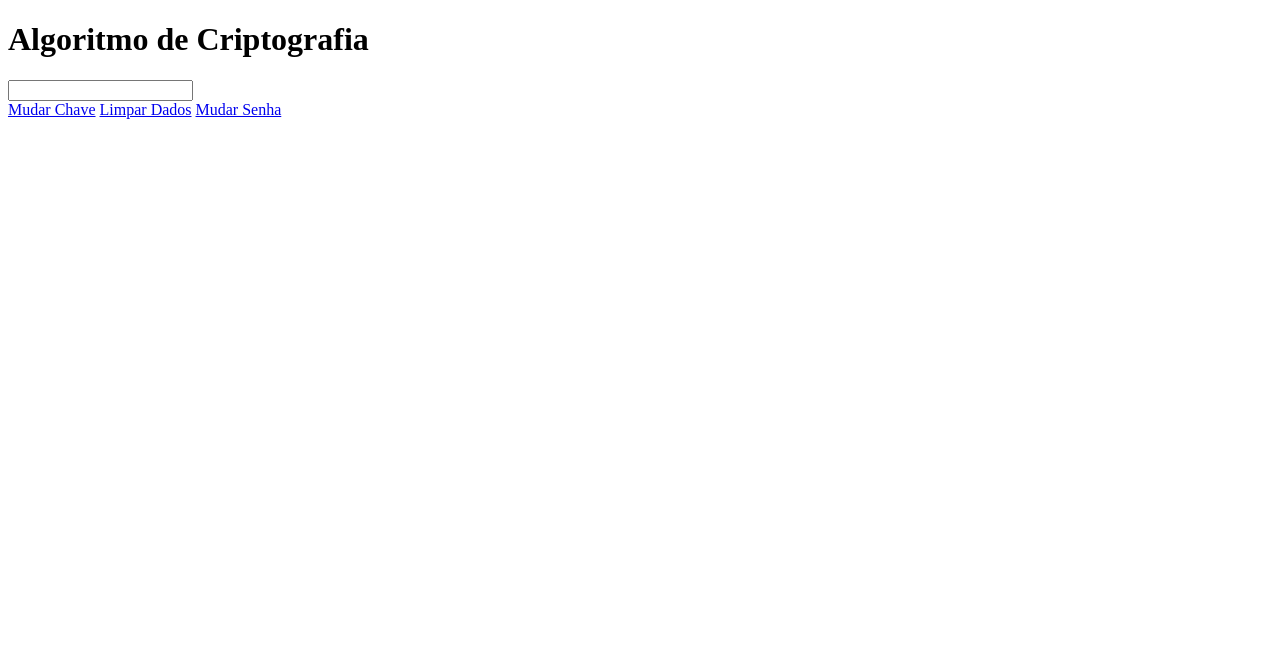
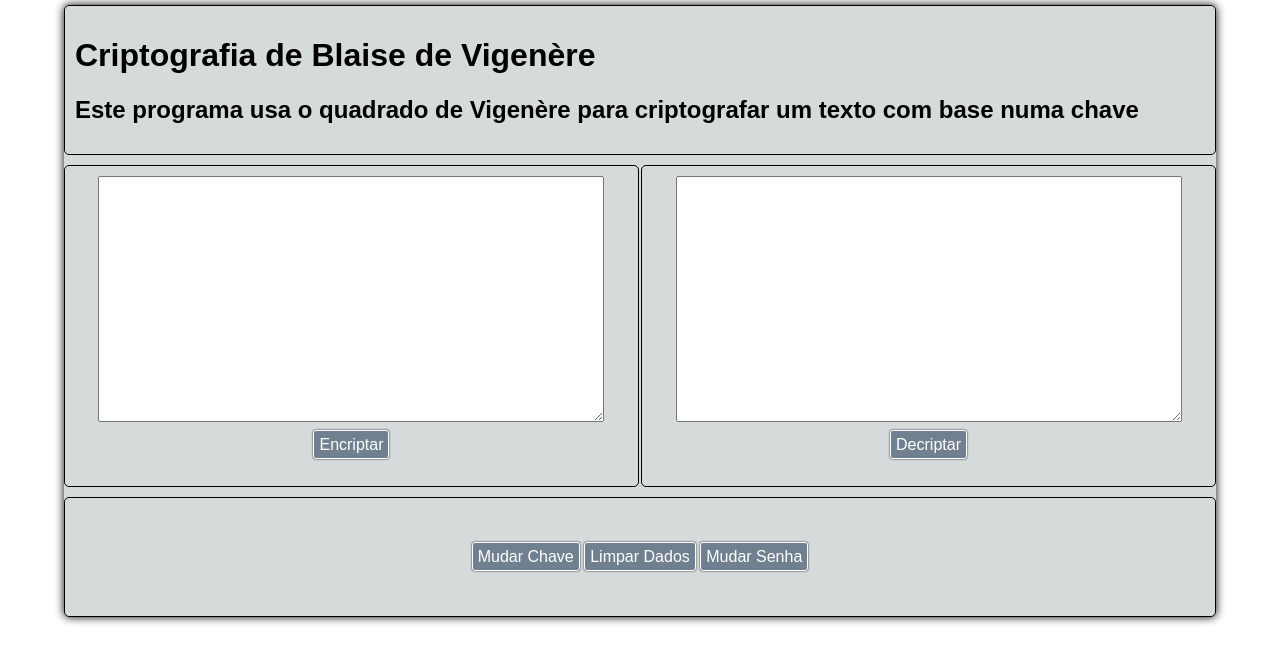
Before and after one commit to MRonald/testando-criptografia, a plain HTML site: page index.html in a window 1280 px wide. Drawn offline with Linux system fonts and the light colour scheme.

Commit message:
Finalização do Layout

```diff
--- a/index.html
+++ b/index.html
@@ -3,22 +3,33 @@
 <head>
     <meta charset="UTF-8">
     <meta name="viewport" content="width=device-width, initial-scale=1.0">
-    <title>Algoritmo de Criptografia</title>
+    <title>Criptografia de Blaise de Vigenère</title>
+    <link rel="stylesheet" type="text/css" href="style.css">
 </head>
 <body>
+    <div id="interface">
         <header id="cabecalho">
-        <h1>Algoritmo de Criptografia</h1>
+            <h1>Criptografia de Blaise de Vigenère</h1>
+            <h2>Este programa usa o quadrado de Vigenère para criptografar um texto com base numa chave</h2>
         </header>
         <section id="conteudo">
             <form id="txt-base">
-            <input type="text">
+                <textarea></textarea>
+                <br>
+                <a href="#" id="encriptar" class="button">Encriptar</a>
             </form>
-        <form id="txt-cifra"></form>
+            <form id="txt-cifra">
+                <textarea></textarea>
+                <br>
+                <a href="#" id="decriptar" class="button">Decriptar</a>
+            </form>
         </section>
+        <div id="both"></div>
         <footer id="rodape">
             <a href="#" class="button" id="mudarChave">Mudar Chave</a>
             <a href="#" class="button" id="limparSet">Limpar Dados</a>
             <a href="#" class="button" id="setSenha">Mudar Senha</a>
         </footer>
+    </div>
 </body>
 </html>
--- /dev/null
+++ b/style.css
@@ -0,0 +1,61 @@
+body {
+    margin: 0px;
+    padding: 0px;
+    font-family: 'Arial';
+}
+div#interface {
+    background-color: rgb(213, 218, 219);
+    width: 90%;
+    margin: -5px auto auto auto;
+    box-shadow: 0px 0px 10px black;
+    border-radius: 5px;
+}
+header#cabecalho {
+    border: 1px solid black;
+    border-radius: 5px;
+    margin: 10px auto auto auto;
+    padding: 10px;
+}
+section#conteudo {
+    margin: 10px auto 10px auto;
+}
+form#txt-base, form#txt-cifra {
+    border: 1px solid black;
+    border-radius: 5px;
+    width: 48%;
+    padding: 10px;
+    text-align: center;
+    height: 300px;
+}
+form#txt-base {
+    float: left;
+}
+form#txt-cifra {
+    float: right;
+}
+form textarea {
+    height: 240px;
+    width: 500px;
+    margin-bottom: 10px;;
+}
+.button {
+    border: 1px solid white;
+    border-radius: 3px;
+    padding: 5px;
+    text-decoration: none;
+    background-color: slategrey;
+    color: white;
+    box-shadow: 0px 0px 2px black;
+}
+div#both {
+    clear: both;
+    margin: 0px;
+    padding: 0px;
+}
+footer#rodape {
+    border: 1px solid black;
+    border-radius: 5px;
+    margin: 10px auto auto auto;
+    padding: 50px;
+    text-align: center;
+}
```
Lines whose indentation alone changed are shown as unchanged.
